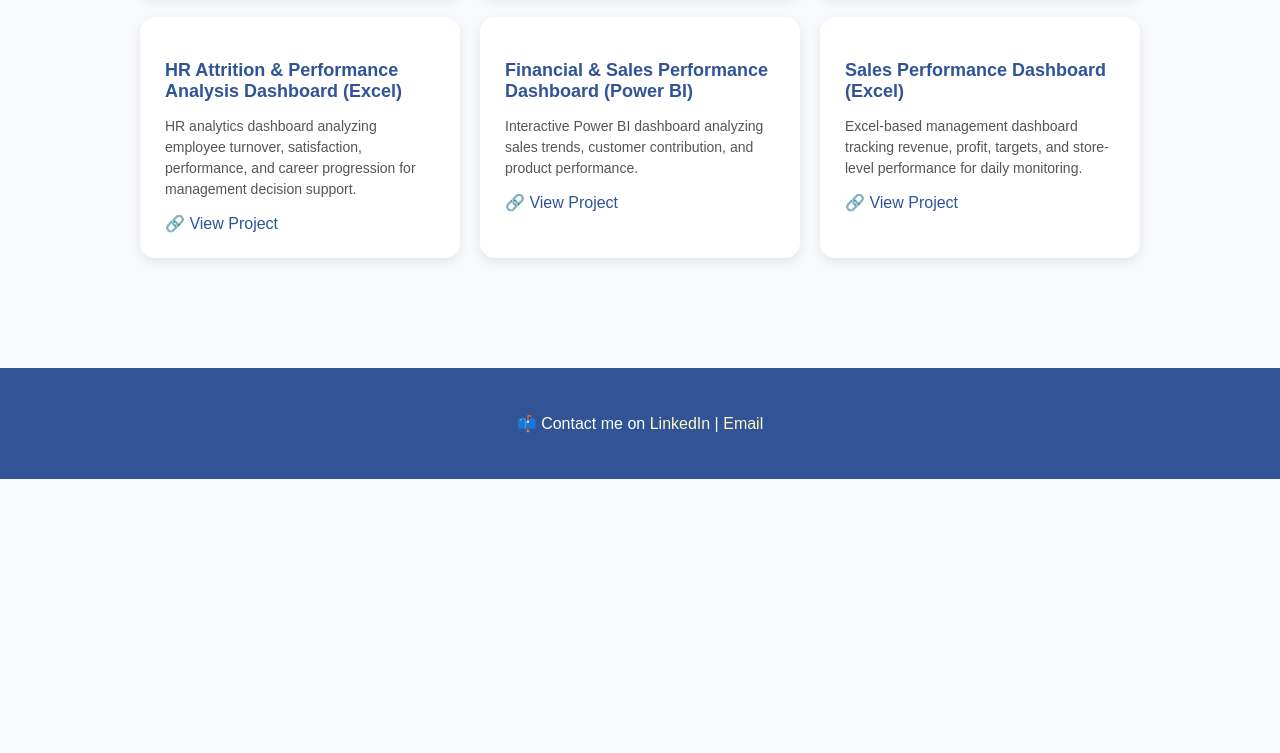
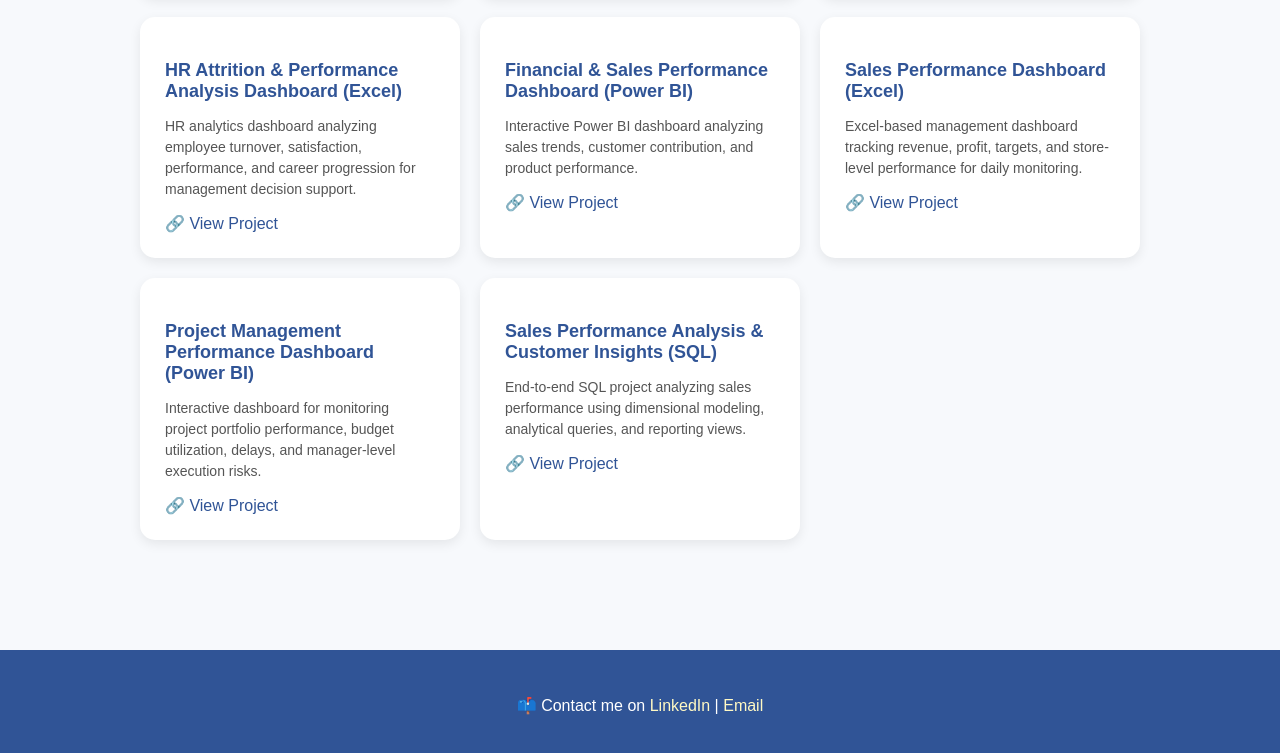
Before and after one commit to trinhnguyen-venus/trinhnguyen-venus.github.io, a plain HTML site: page index.html in a window 1280 px wide. Shown: the part 774-1527 px from the top of the page. Before the commit the page ends 1253 px from the top, so only its background shows below. Drawn offline with nearby package versions, Linux system fonts and the light colour scheme.

Commit message:
Update project links and add new projects

```diff
--- a/index.html
+++ b/index.html
@@ -138,7 +138,7 @@
           Analyzed retail transaction data to understand revenue patterns, product performance,
           and customer value using a business-focused approach.
         </p>
-        <a href="https://github.com/trinhnguyen-venus/Retail-Sales-Performance-Analysis" target="_blank">🔗 View Project</a>
+        <a href="https://github.com/trinhnguyen-venus/Retail_Sales_Performance_Analysis_and_Customer_Segmentation" target="_blank">🔗 View Project</a>
       </div>
 
       <div class="card">
@@ -186,6 +186,22 @@
         <a href="https://github.com/trinhnguyen-venus/Retail-Sales-Performance-Excel" target="_blank">🔗 View Project</a>
       </div>
 
+        <div class="card">
+        <h3>Project Management Performance Dashboard (Power BI)</h3>
+        <p>
+          Interactive dashboard for monitoring project portfolio performance, budget utilization, delays, and manager-level execution risks.
+        </p>
+        <a href="https://github.com/trinhnguyen-venus/Project_Management_Performance_Dashboard" target="_blank">🔗 View Project</a>
+      </div>
+
+        <div class="card">
+        <h3>Sales Performance Analysis & Customer Insights (SQL)</h3>
+        <p>
+          End-to-end SQL project analyzing sales performance using dimensional modeling, analytical queries, and reporting views.
+        </p>
+        <a href="https://github.com/trinhnguyen-venus/Sales_Performance_Analysis_and_Customer_Insights" target="_blank">🔗 View Project</a>
+      </div>
+
     </div>
   </section>
 
```
